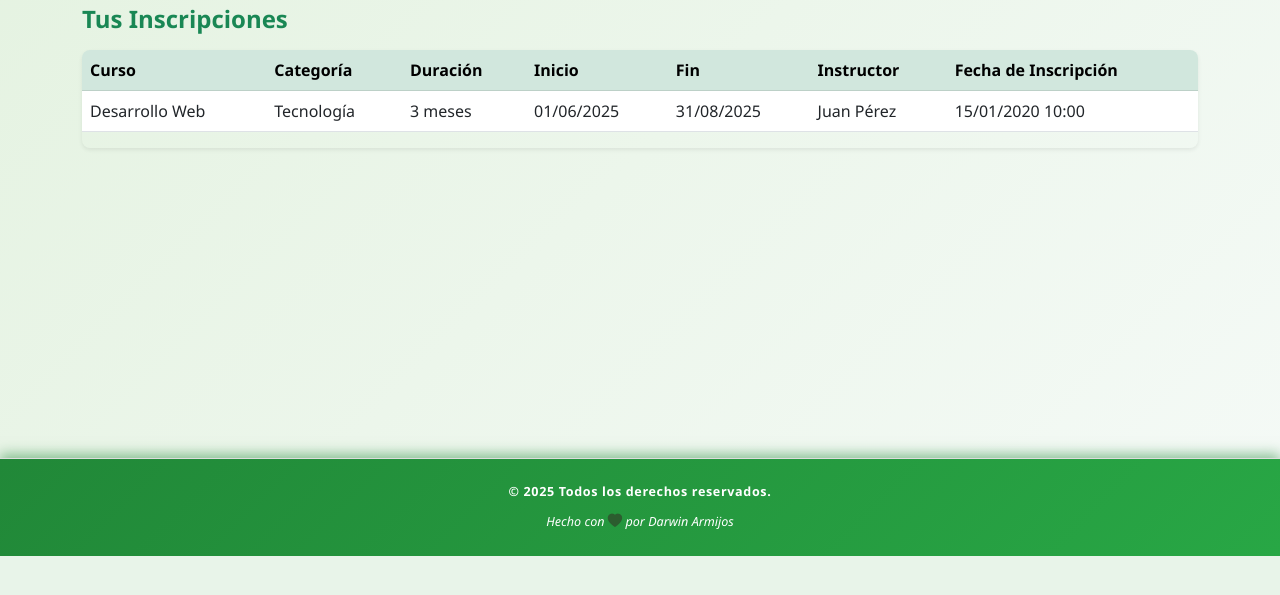
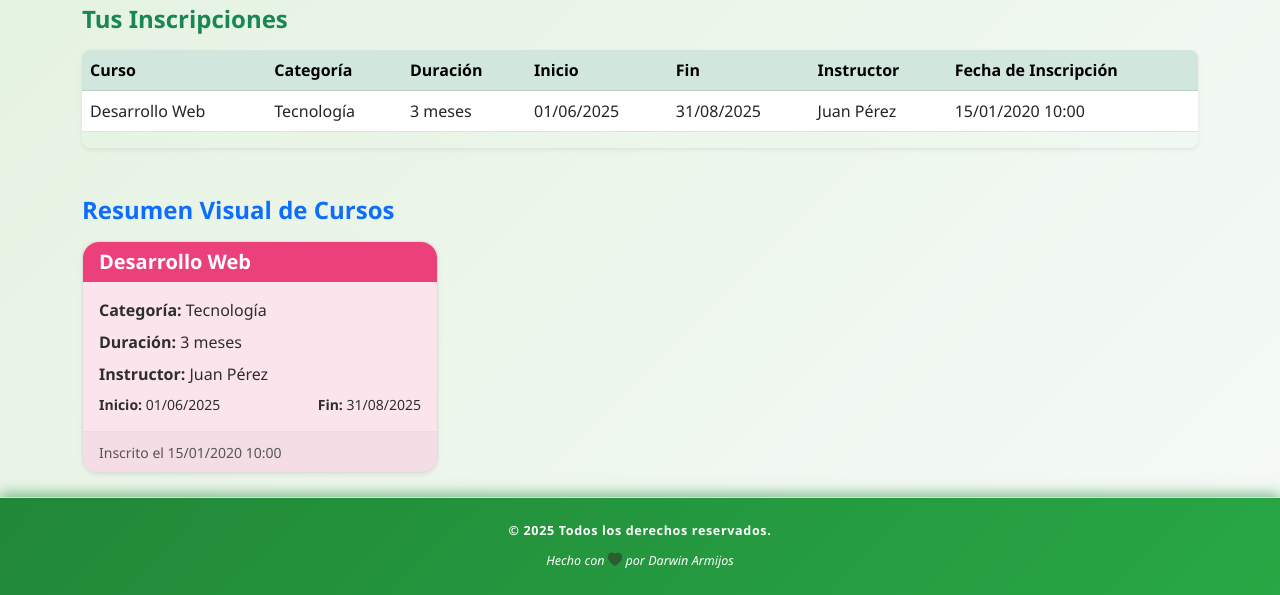
Before and after one commit to MAURI-99/inscripcionCursoDarwin, a PHP site: page /dashboard.php in a window 1280 px wide. Shown: the part 244-839 px from the top of the page. Before the commit the page ends 800 px from the top, so only its background shows below. Run offline with PHP 8.4, Linux system fonts and the light colour scheme; the visitor is signed in with stand-in values (Sample User, id 1); data comes from the database, SQL or seed files in the repository; tables that the repository leaves empty hold one stand-in row (values such as "Sample post").

Commit message:
Modificaciones

```diff
--- a/views/dashboard.php
+++ b/views/dashboard.php
@@ -61,6 +61,49 @@ $result = $stmt->get_result();
             </tbody>
         </table>
     </div>
+
+<!-- Tarjetas de Cursos -->
+<h4 class="mt-5 mb-3 text-primary fw-semibold">Resumen Visual de Cursos</h4>
+<div class="row">
+    <?php
+    $result->data_seek(0); // Reiniciar puntero de resultados
+
+    // Definir una paleta de colores suaves
+    $colorThemes = [
+        ['bg' => '#e3f2fd', 'header' => '#2196f3'],
+        ['bg' => '#e8f5e9', 'header' => '#4caf50'],
+        ['bg' => '#fff8e1', 'header' => '#ffb300'],
+        ['bg' => '#fce4ec', 'header' => '#ec407a'],
+        ['bg' => '#ede7f6', 'header' => '#673ab7'],
+        ['bg' => '#e0f2f1', 'header' => '#009688']
+    ];
+
+    while ($row = $result->fetch_assoc()):
+        $theme = $colorThemes[array_rand($colorThemes)];
+    ?>
+    <div class="col-md-6 col-lg-4 mb-4">
+        <div class="shadow-sm rounded-4" style="background-color: <?= $theme['bg'] ?>; border: 1px solid #ddd;">
+            <div style="background-color: <?= $theme['header'] ?>; color: white;" class="rounded-top-4 px-3 py-2">
+                <h5 class="mb-0 fw-bold"><?= htmlspecialchars($row['title']) ?></h5>
+            </div>
+            <div class="p-3">
+                <p class="mb-2"><strong>Categoría:</strong> <?= htmlspecialchars($row['category']) ?></p>
+                <p class="mb-2"><strong>Duración:</strong> <?= htmlspecialchars($row['duration']) ?></p>
+                <p class="mb-2"><strong>Instructor:</strong> <?= htmlspecialchars($row['instructor']) ?></p>
+                <div class="d-flex justify-content-between">
+                    <small><strong>Inicio:</strong> <?= date('d/m/Y', strtotime($row['start_date'])) ?></small>
+                    <small><strong>Fin:</strong> <?= date('d/m/Y', strtotime($row['end_date'])) ?></small>
+                </div>
+            </div>
+            <div class="px-3 py-2 border-top" style="background-color: rgba(0, 0, 0, 0.03); border-radius: 0 0 16px 16px;">
+                <small class="text-muted">Inscrito el <?= date('d/m/Y H:i', strtotime($row['registration_date'])) ?></small>
+            </div>
+        </div>
+    </div>
+    <?php endwhile; ?>
+</div>
+
+
 <?php else: ?>
     <div class="alert alert-info mt-3 shadow-sm" role="alert">
         No te has inscrito en ningún curso todavía. <a href="register.php" class="alert-link">Explora nuestros cursos aquí.</a>
```
